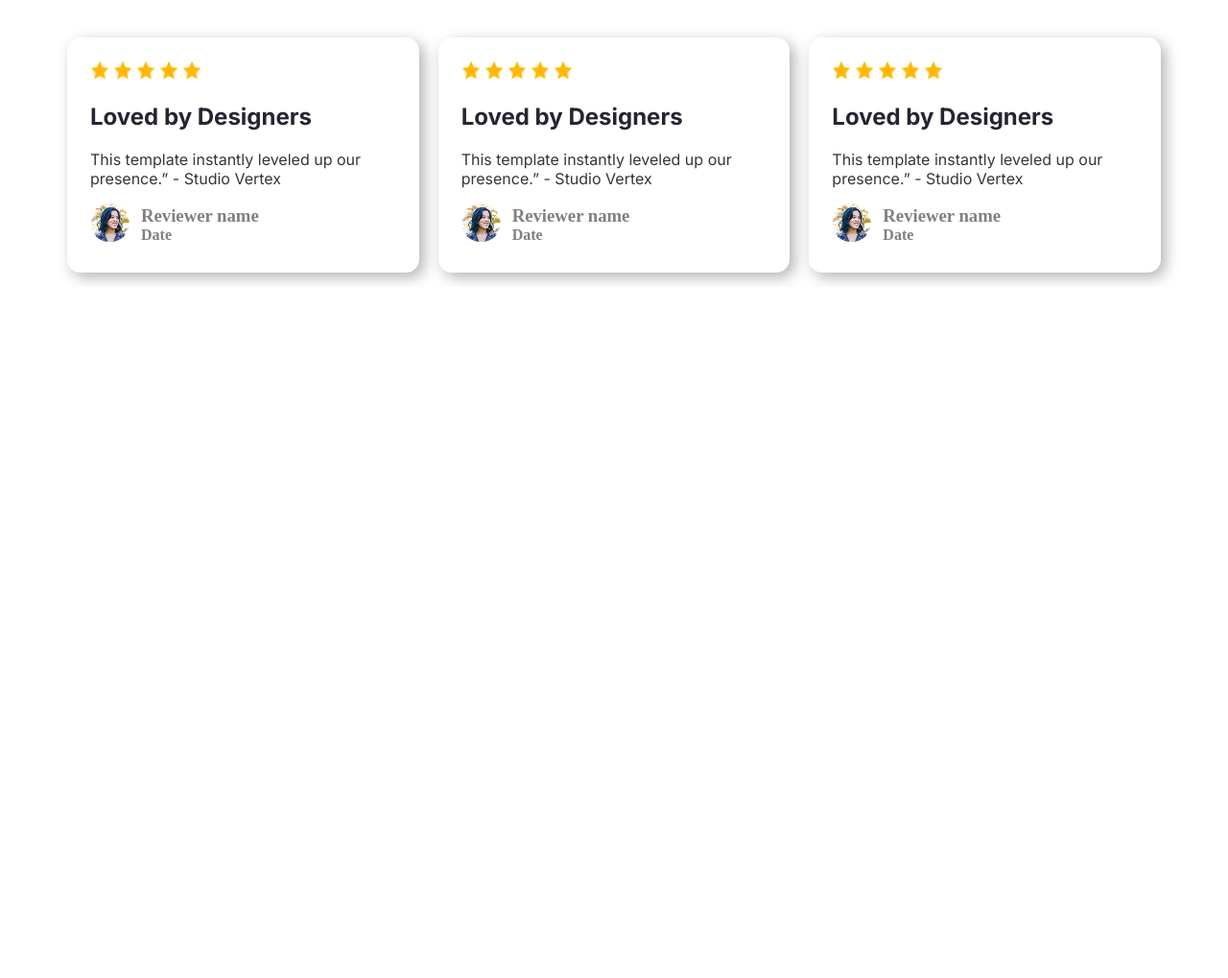
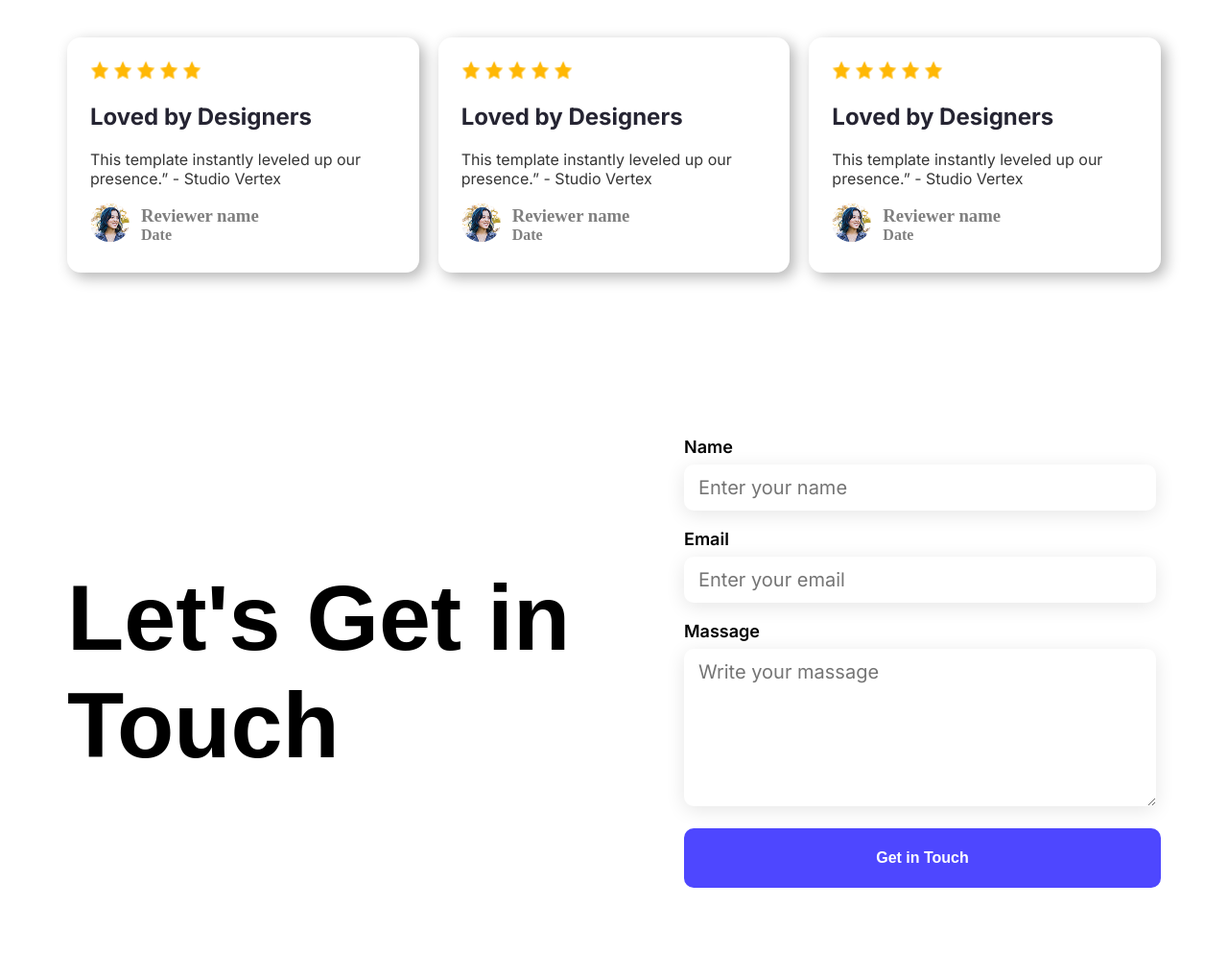
Before and after one commit to Sharif-wd1/assignment-1, a plain HTML site: page index.html in a window 1280 px wide. Shown: the part 1754-2773 px from the top of the page at 96% size. Before the commit the page ends 2053 px from the top, so only its background shows below. Drawn offline with Linux system fonts and the light colour scheme.

Commit message:
added form section

```diff
--- a/index.html
+++ b/index.html
@@ -14,8 +14,7 @@
             <div>
                 <h3>LOGO</h3>
             </div>
-            <div>
-                <button class="common-button">Sign Up</button>
+               <button class="common-button">Sign Up</button>
             </div>
         </nav>
         <!-- Hero section -->
@@ -39,8 +38,8 @@
         <!-- Productive section -->
         <section class="productive-section">
             <div class="productive-section-content">
-                <div class="productive-title">
-                    <h4>Joined Thousands of Productive Users</h4>
+                <div>
+                    <h4  class="productive-title">Joined Thousands of Productive Users</h4>
                 </div>
                 <div class="productive-user">
                     <div class="active">
@@ -131,6 +130,30 @@
                 </div>
             </div>
         </section>
+        <!-- From section -->
+        <div class="touch-section">
+            <div>
+                <h4 class="touch-section-title">Let's Get in Touch</h4>
+            </div>
+            <div class="touch-section-form">
+                <form>
+                    <div class="form-group">
+                        <label for="name">Name</label>
+                        <input type="text" name="name" placeholder="Enter your name">
+                    </div>
+                    <div class="form-group">
+                        <label for="email">Email</label>
+                        <input type="email" name="email" placeholder="Enter your email">
+                    </div>
+                    <div class="form-group">
+                        <label for="massage">Massage</label>
+                        <textarea name="massage" placeholder="Write your massage"></textarea>
+                    </div>
+                        <button class="common-button form-button" type="submit">Get in Touch</button>
+
+                </form>
+            </div>
+        </div>
     </main>
     <footer>
 
--- a/styles/style.css
+++ b/styles/style.css
@@ -3,6 +3,7 @@
 /* repate */
     .common-button {
     padding: 12px 24px;
+    height: 48px;
     color: white;
     border: none;
     border-radius: 6px;
@@ -38,9 +39,9 @@ nav h3 {
 }
 nav button {
     font-size: 16px;
+    height: 48px;
     font-weight: bold;
     font-family: 'Raleway', sans-serif;
-    padding: 12px 36px;
     border-radius: 10px;
     color: #ffffff;
     background-color: #4E47FF;
@@ -138,6 +139,7 @@ nav button {
     display: flex;
     text-align: center;
     justify-content: center;
+    margin-top: 25px;
     gap: 155px;
 }
 
@@ -221,3 +223,73 @@ nav button {
     margin: 0;
     color: gray;
 }
+
+/* from section */
+
+.touch-section {
+    width: 1140px;
+    height: 632px;
+    display: flex;
+    justify-content: space-between;
+    align-items: center;
+    margin: 0 auto;
+    margin-top: 93px;
+    /* box-shadow: 0 4px 20px rgba(0, 0, 0, 0.1); */
+}
+
+.touch-section-title {
+    font-size: 97px;
+    font-weight: bold;
+    font-family: 'Raleway', sans-serif;;
+    color: black;
+    width: 528px;
+}
+
+.touch-section-form {
+    width: 497px;
+    height: 490px;
+    /* border: 1px solid black; */
+}
+
+.form-group {
+    margin-bottom: 19px;
+}
+
+label {
+    display: block;
+    margin-bottom: 8px;
+    font-size: 18px;
+    font-weight: 600;
+    color: black;
+    font-family: 'Inter' , sans-serif;
+}
+
+input , textarea {
+    width: 462px;
+    /* padding-top: 20px;
+    padding-left: 30px;
+    padding-bottom: 20px; */
+    padding: 12px 15px;
+    font-size: 20px;
+    font-weight: 500px;
+    font-family: 'Inter' , sans-serif;
+    border-radius: 10px;
+    border: none;
+    box-shadow: 0 4px 20px rgba(0, 0, 0, 0.1);
+}
+
+textarea {
+    resize: vertical;
+    min-height: 140px;
+}
+
+.form-button {
+    width: 497px;
+    height: 62px;
+    background-color: #4E47FF;
+    color: white;
+    font-size: 16px;
+    font-weight: bold;
+    font-family: 'Raleway', sans-serif;
+    border-radius: 10px;
+}
```
